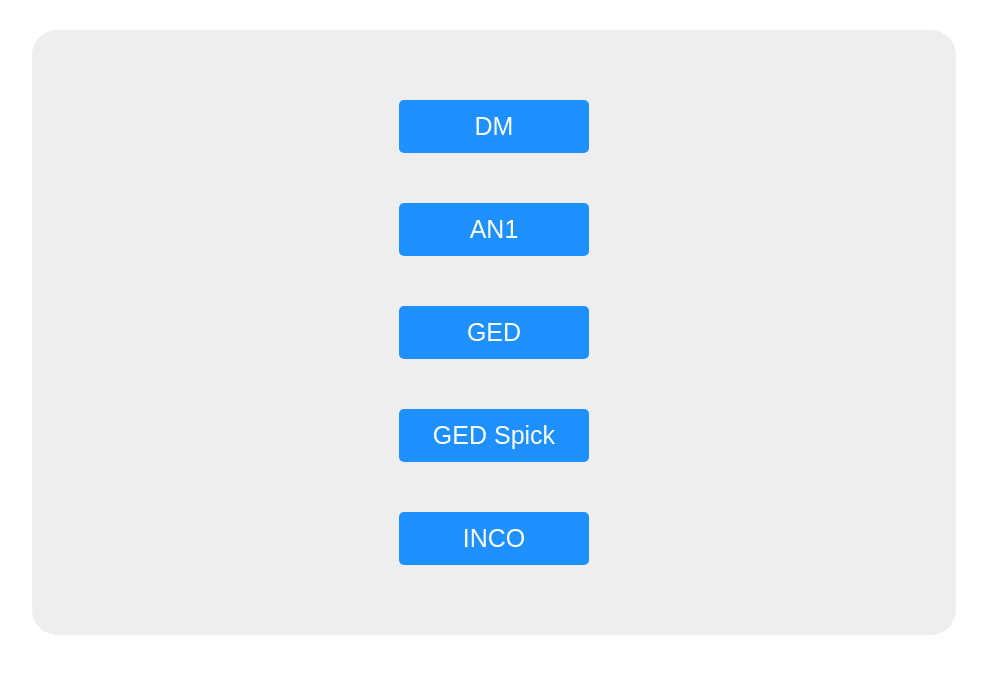
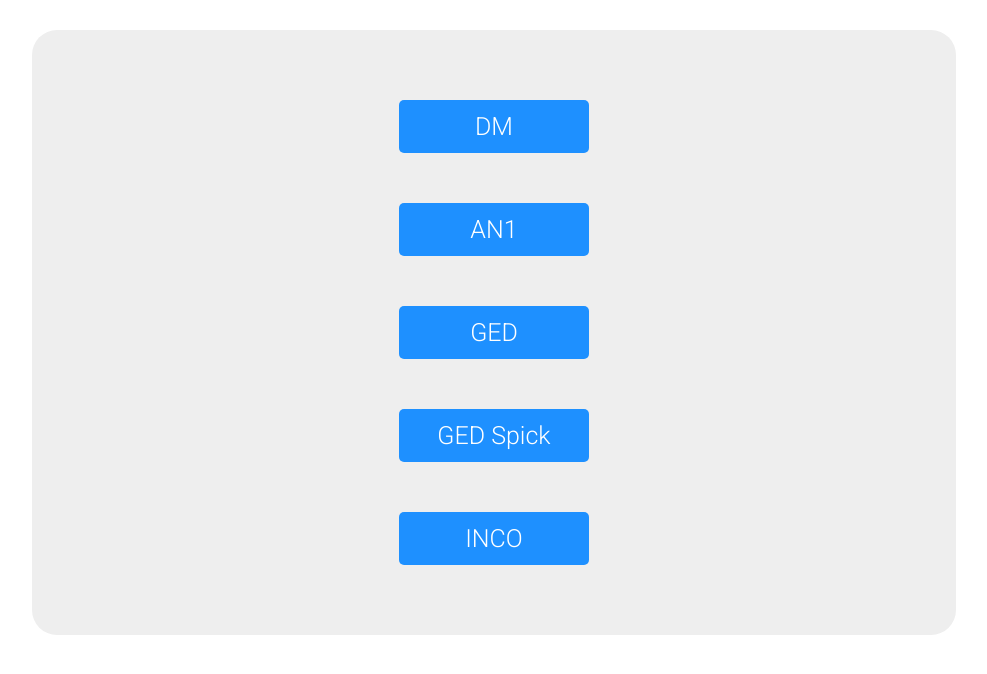
Before and after one commit to philipp012/summaries, a plain HTML site: page index.html in a window 1280 px wide. Shown: the whole page, without its empty margins (146-1133 px from the left). Drawn offline with Linux system fonts and the light colour scheme.

Commit message:
Update font

```diff
--- a/index.html
+++ b/index.html
@@ -6,7 +6,10 @@
     <meta name="viewport" content="width=device-width, initial-scale=1.0">
 	<link rel="stylesheet" type="text/css" href="style.css">
 	<link rel="icon" type="image/x-icon" href="favicon.ico">
-    <title>Zämefassige</title>
+	 <link rel="preconnect" href="https://fonts.googleapis.com">
+<link rel="preconnect" href="https://fonts.gstatic.com" crossorigin>
+<link href="https://fonts.googleapis.com/css2?family=Roboto:wght@300&display=swap" rel="stylesheet">
+	<title>Zämefassige</title>
 </head>
 
 <body>
--- a/style.css
+++ b/style.css
@@ -1,5 +1,5 @@
 * {
-  font-family: Arial, sans-serif;
+  font-family: 'Roboto', sans-serif;
 }
 
 .content {
@@ -22,6 +22,12 @@
   text-decoration: none;
   border-radius: 5px;
   width: 130px;
+  transition-duration: 0.3s;
+}
+
+
+.btn:hover {
+  background-color: rgb(26, 129, 231);
 }
 
 .fach {
```
